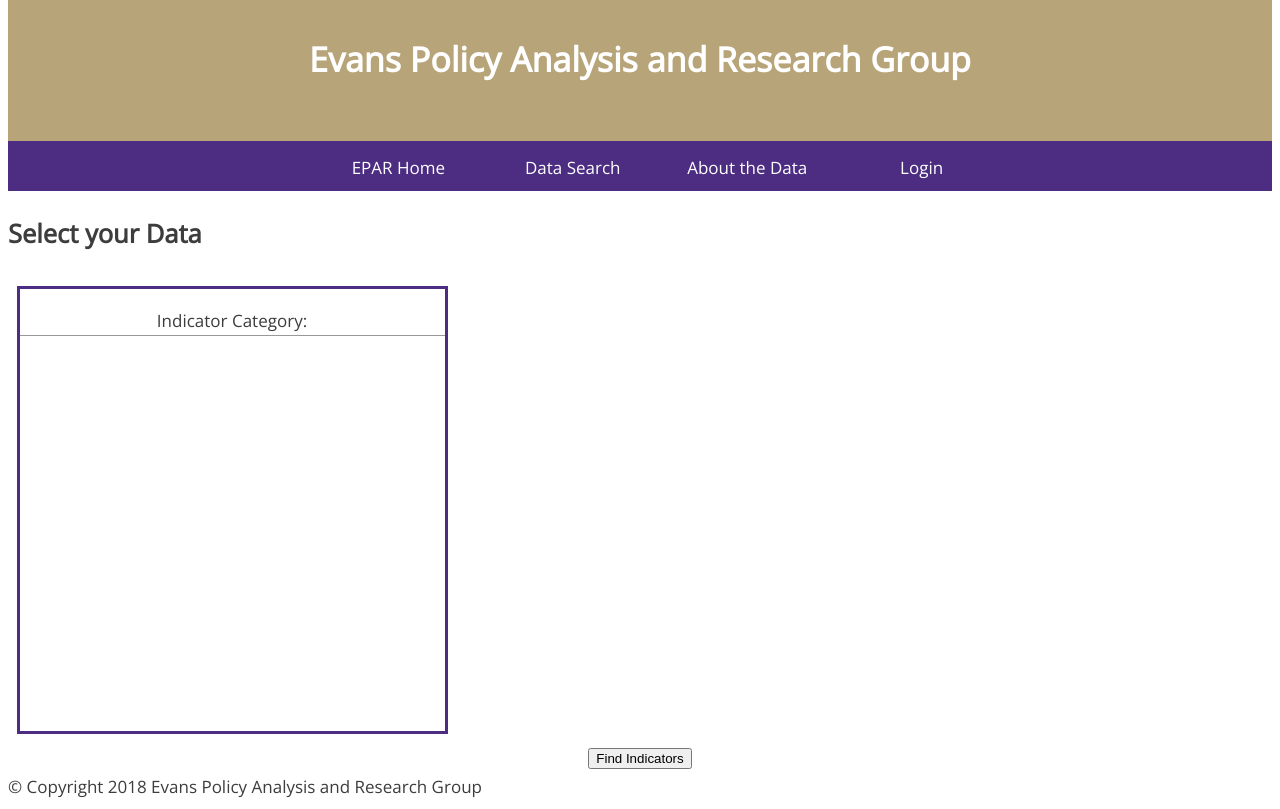
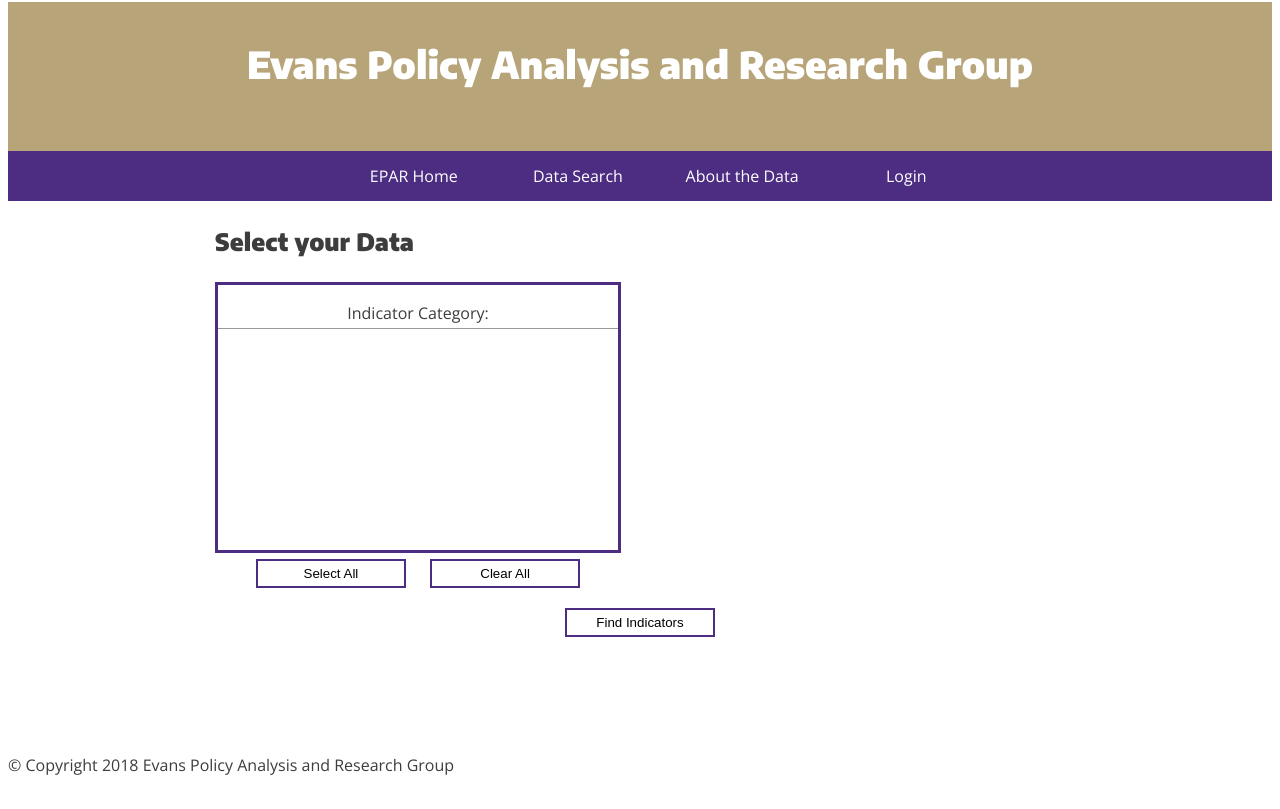
Before and after one commit to EvansSchoolPolicyAnalysisAndResearch/375-AgQuery, a Flask app: page / in a window 1280 px wide. After the commit the page ends 775 px from the top, so only its background shows below. Run offline with Flask 2, Linux system fonts and the light colour scheme; data that the repository does not hold is empty.

Commit message:
Added Select All and Clear All buttons to the page
This fixes feature request #15 adding a select all button. This way users can select all indicators or clear their selection.

```diff
--- a/app/static/css/index.css
+++ b/app/static/css/index.css
@@ -1,32 +1,36 @@
-select {
-	width:100%;
+.indicatorbox, .filterbox {
+	border: 3px solid #4c2d82;
+	width: 400px;
+	display:block;
+	padding:15px 0px 0px 0px;
+	margin: 10px 10px 45px 0px;
 }
 
 .filterbox {
-	float:left;
-	display:block;
-	width: 25em;
-	height:25em;
-	border: 3px solid #4c2d82;
-	padding:1em 0em 0em 0em;
-	margin: .5em;
+	height:250px;
 }
 
-.filterbox p {
+.indicatorbox {
+	float:right;
+	margin-top:0px;
+	height:530px;
+}
+
+.filterbox p, .indicatorbox p {
 	padding:0;
 	margin: 0;
 	text-align:center;
 }
-.filterbox select {
-	font-size: 17px;
-	font-family: "Open Sans" sans-serif;
-	height:23.25em;
-}
+
 .scrollbox {
 	overflow-y:scroll;
 	overflox-x:hidden;
-	height: 23.25em;
+	height: 220px;
 	border-top:1px solid #999;
+}
+
+.indicatorbox .scrollbox{
+	height: 500px;
 }
 
 .scrollbox ul {
@@ -35,8 +39,20 @@ select {
 	margin-top: 0;
 }
 .scrollbox li {
-	line-height: 1.1em;
-	padding-bottom: .5em;
+	line-height: 18px;
+	padding-bottom: 5px;
+}
+
+.selectionbuttons {
+	text-align: center;
+}
+
+.selectionbuttons button, input[type="submit"] {
+	background-color: #fff;
+	border: 2px solid #4c2d82;
+	padding: 5px;
+	width: 150px;
+	margin: 10px;
 }
 
 .buttonbox {
@@ -47,9 +63,5 @@ select {
 .contenthole {
 	margin:auto;
 	overflow:hidden;
-	max-width:80em;
+	max-width:850px;
 }
-
-input[type="submit"] {
-	clear:both;
-}
--- a/app/static/css/main.css
+++ b/app/static/css/main.css
@@ -1,14 +1,16 @@
-body {
+html,body {
 	font-family: 'Open Sans', sans-serif;
-	font-size: 17px;
+	font-size: 12pt;
 	line-height: 1.722222;
 	font-weight: normal;
 	color: #3D3D3D;
 	background-color: #fff;
+	height: 100%;
 }
 
-h1 {
-	font-family: 'Open Sans', sans-serif;
+h1, h2, h3, h4, h5, h6 {
+	font-family: 'Encode Sans', sans-serif;
+	font-weight: 900;
 }
 
 header {
@@ -19,8 +21,9 @@ header {
 	margin-right:0px;
 	margin-left: 0px;
 }
+
 header h1 {
-	font-weight: 700;
+	font-size: 28pt;
 	text-align: center;
 	padding: 30px;
 }
@@ -69,6 +72,19 @@ td {
 	border-bottom-style: dashed;
 }
 
+.container {
+	min-height: 100%;
+}
+
+.contenthole {
+	overflow: auto;
+	padding-bottom: 50px;
+}
+
 footer {
-	clear:both;
+	position: relative;
+	margin-top: -50px;
+  /* negative value of footer height */
+  	height: 50px;
+  	clear: both;
 }
--- /dev/null
+++ b/app/static/js/dynamicform.js
@@ -0,0 +1,14 @@
+function SelectAll(name) {
+	var boxes =  document.getElementsByName(name);
+	for(i = 0; i < boxes.length; i++) {
+		boxes[i].checked = true;
+	}
+}
+
+
+function ClearAll(name) {
+	var boxes = document.getElementsByName(name);
+	for(i = 0; i < boxes.length; i++) {
+		boxes[i].checked = false;
+	}
+}
--- a/app/templates/base.html
+++ b/app/templates/base.html
@@ -5,7 +5,7 @@
 <head>
 	<meta charset="utf-8">
 	<title>{% block title %}{% endblock %}</title>
-	<link href="https://fonts.googleapis.com/css?family=Open+Sans" rel="stylesheet">
+	 <link href="https://fonts.googleapis.com/css?family=Encode+Sans:900|Open+Sans" rel="stylesheet">
 	<link rel="stylesheet" href="{{ url_for('static', filename='css/main.css') }}">
 	{% block includes %}{% endblock %}
 </head>
@@ -26,11 +26,11 @@
 				<h1>{% block pageheader %}{% endblock %}</h1>
 				{% block body %} {% endblock %}
 		</section>
-		<footer>
-			&copy; Copyright 2018 Evans Policy Analysis and Research Group
-		</footer>
+
 
 	</div> <!-- end container -->
-
+<footer>
+	&copy; Copyright 2018 Evans Policy Analysis and Research Group
+</footer>
 </body>
 </html>
--- a/app/templates/index.html
+++ b/app/templates/index.html
@@ -4,8 +4,8 @@
 {% block title %}EPAR Agricultural Data Project{% endblock %}
 {% block includes %}
 	<link rel="stylesheet" href="{{ url_for('static', filename='css/index.css') }}">
-	<!--<script type="text/javascript"
-		src="{{ url_for('static', filename='js/dynamicform.js') }}" ></script> -->
+	<script type="text/javascript"
+		src="{{ url_for('static', filename='js/dynamicform.js') }}" ></script>
 {% endblock %}
 {% block pageheader %}Select your Data{% endblock %}
 
@@ -27,46 +27,27 @@
 			{% endfor %}
 			</ul>
 		</div>
+		<div class="selectionbuttons">
+			<button type="button" class="select" onclick="SelectAll('indicatorCategory');" >
+				Select All
+			</button>
+			<button type="button" class="clear" onclick="ClearAll('indicatorCategory');">
+				Clear All
+			</button>
+		</div>
 	</div>
 	<div class='buttonbox'>
-		<input type="submit" name="Find Indicators" value="Find Indicators">
+		<input type="submit" name="Find Indicators" value="Find Indicators" />
 	</div>
 </form>
 {% endif %}
 
 {% if goDisabled == False %}
 <p><a href="/">Back to Category Selection</a></p>
+
+
 <form method="POST" action="/results">
-	<div id="geoGroup" class="filterbox">
-		<p>Geographic Region:</p>
-		<div class="scrollbox">
-			<ul>
-			{% for geo in geography %}
-				<li><label><input type="checkbox"
-							value="{{geo}}"
-							name="geography"
-							id="{{geo}}" />
-					{{geo}}</label>
-				</li>
-			{% endfor %}
-			</ul>
-		</div>
-	</div>
-	<div id='years' class='filterbox'>
-		<p>Years:</p>
-		<div class="scrollbox" id="years">
-			<ul>
-				<li><input type='radio' id='yearsChoice1' checked="checked"
-				 name='years' value='all' />
-				<label for='yearsChoice1'>All Waves of LSMS-ISA</label> </li>
-				<li><input type='radio' id='yearsChoice2' name='years'
-					value='most-recent' />
-				<label for='yearsChoice2'>Most Recent Wave of LSMS-ISA</label></li>
-			</ul>
-		</div>
-	</div>
-
-	<div id="indicatorBox" class="filterbox" >
+	<div id="indicatorbox" class="indicatorbox" >
 		<p>Indicators:</p>
 		<div class="scrollbox">
 			<ul>
@@ -85,11 +66,59 @@
 			{% endfor %}
 			</ul>
 		</div>
+		<div class="selectionbuttons">
+			<button type="button" class="select" onclick="SelectAll('indicator');" >
+				Select All
+			</button>
+			<button type="button" class="clear" onclick="ClearAll('indicator');">
+				Clear All
+			</button>
+		</div>
 	</div>
+
+	<div id="geoGroup" class="filterbox">
+		<p>Geographic Region:</p>
+		<div class="scrollbox">
+			<ul>
+			{% for geo in geography %}
+				<li><label><input type="checkbox"
+							value="{{geo}}"
+							name="geography"
+							id="{{geo}}" />
+					{{geo}}</label>
+				</li>
+			{% endfor %}
+			</ul>
+		</div>
+		<div class="selectionbuttons">
+			<button type="button" class="select" onclick="SelectAll('geography');" >
+				Select All
+			</button>
+			<button type="button" class="clear" onclick="ClearAll('geography');">
+				Clear All
+			</button>
+		</div>
+	</div>
+
+	<div id='years' class='filterbox'>
+		<p>Years:</p>
+		<div class="scrollbox" id="years">
+			<ul>
+				<li><input type='radio' id='yearsChoice1' checked="checked"
+				 name='years' value='all' />
+				<label for='yearsChoice1'>All Waves of LSMS-ISA</label> </li>
+				<li><input type='radio' id='yearsChoice2' name='years'
+					value='most-recent' />
+				<label for='yearsChoice2'>Most Recent Wave of LSMS-ISA</label></li>
+			</ul>
+		</div>
+	</div>
+
 	<div class='buttonbox'>
 		<input type="submit" value="View Estimates" formaction='results' />
 		<input type='submit' value='Download CSV' formaction='get-csv' />
 	</div>
 </form>
 {% endif %}
+
 {% endblock %}
--- a/config.py
+++ b/config.py
@@ -1,4 +1,4 @@
-#dev-config.py
+# config.py
 
 """
 Copyright 2018 Evans Policy Analysis and Research Group (EPAR)
```
